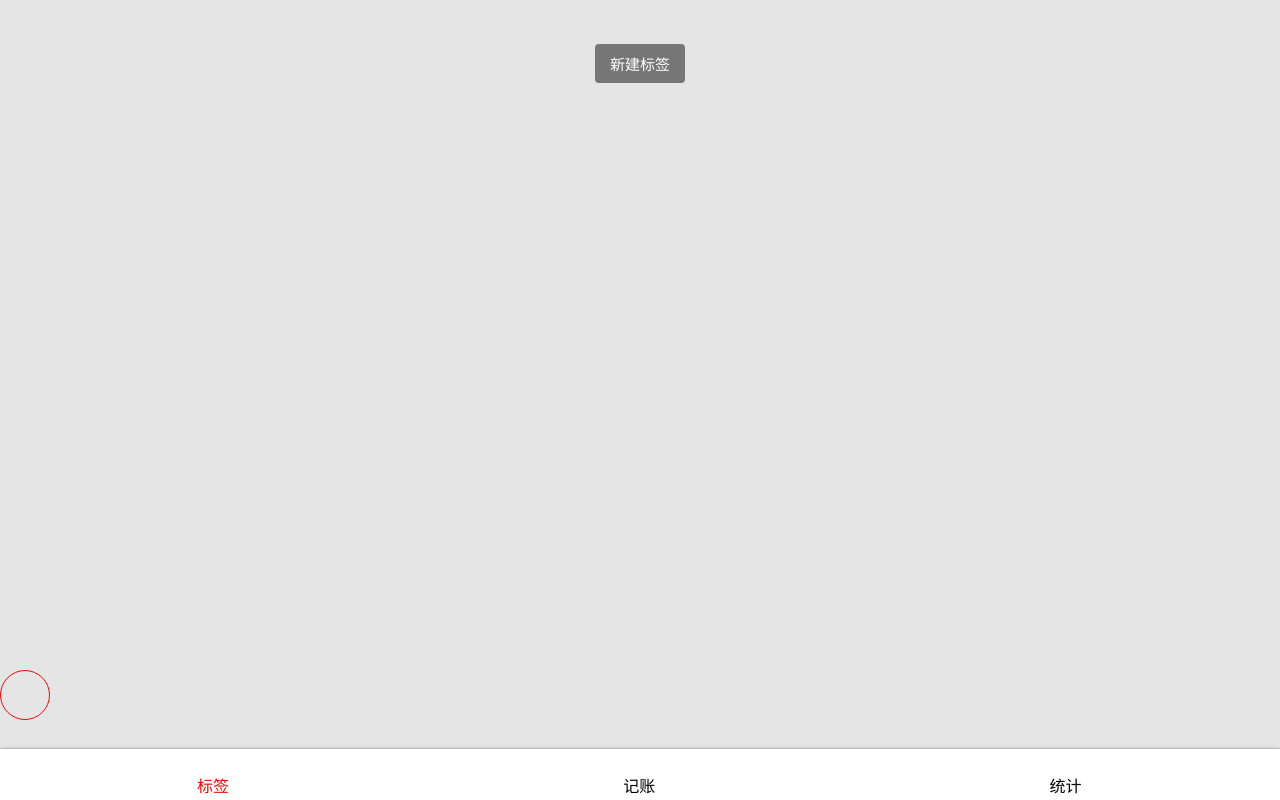
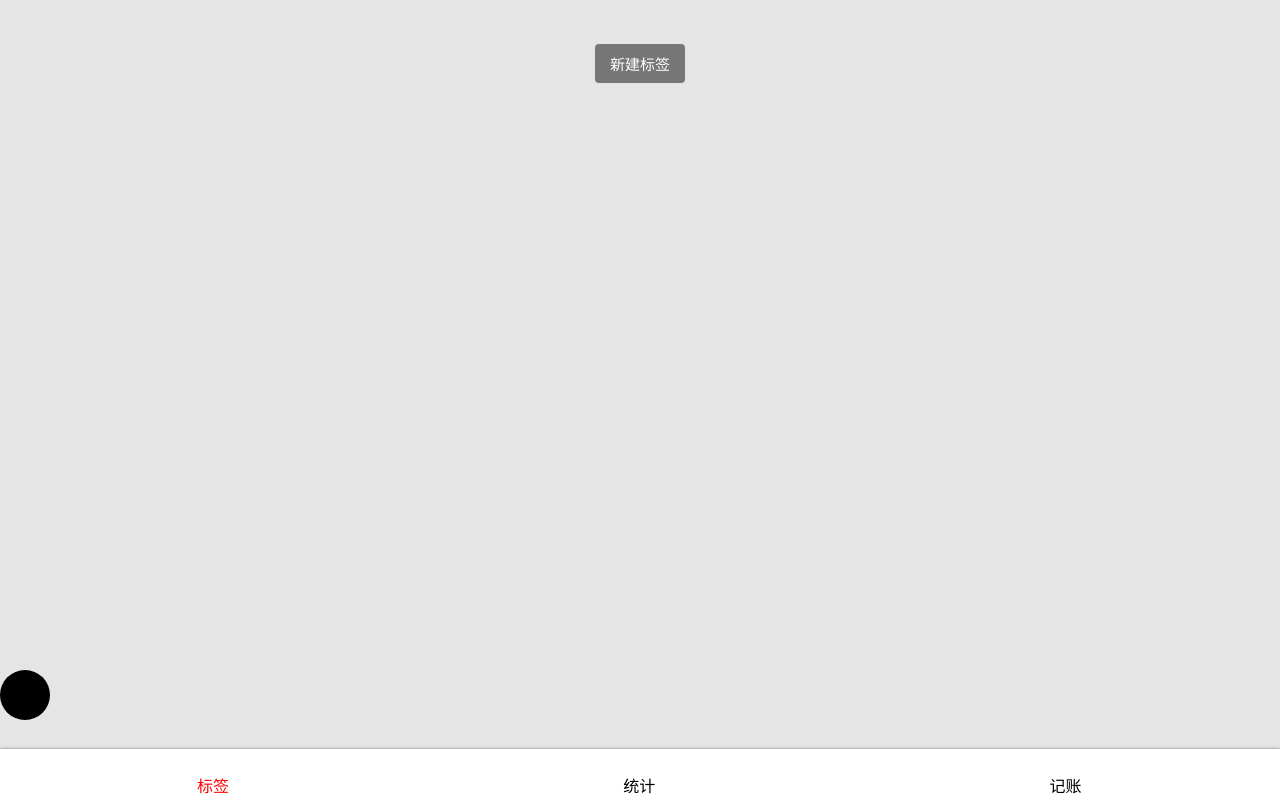
Before and after one commit to znzaznz/react-monery, a React app: page /#/tags in a window 1280 px wide. Built offline with nearby package versions, Linux system fonts and the light colour scheme.

Commit message:
新增了account组件，做统计资产功能

```diff
--- a/public/index.html
+++ b/public/index.html
@@ -14,6 +14,6 @@
   <body>
     <noscript>You need to enable JavaScript to run this app.</noscript>
     <div id="root"></div>
-    <script src="//at.alicdn.com/t/font_2096157_jat2fcw03cm.js"></script>
+    <script src="//at.alicdn.com/t/font_2096157_07za69kb6j1t.js"></script>
   </body>
 </html>
--- a/src/App.js
+++ b/src/App.js
@@ -13,7 +13,7 @@ function App() {
         <main>
             <Switch/>
             {location !== "/money" ? <NavLink to={"/money"} className={"account"}>
-                <SvgIcon name={`icon-account`} />
+                <SvgIcon name={`icon-money`} />
             </NavLink> : ""}
         </main>
         <Nav/>
--- a/src/App.scss
+++ b/src/App.scss
@@ -14,11 +14,14 @@
       left: 0;
       bottom: 0;
       border-radius: 50%;
-      border:1px solid red;
+      background-color: black;
       display: flex;
       justify-content: center;
       align-items: center;
       transform: translateY(-80px);
+      .SvgIcon{
+        fill:white;
+      }
     }
   }
 }
--- a/src/component/Nav/index.jsx
+++ b/src/component/Nav/index.jsx
@@ -10,10 +10,10 @@ export default function index() {
                     <NavLi type={"tags"} name={"标签"}/>
                 </li>
                 <li>
-                    <NavLi type={"money"} name={"记账"}/>
+                    <NavLi type={"statistics"} name={"统计"}/>
                 </li>
                 <li>
-                    <NavLi type={"statistics"} name={"统计"}/>
+                    <NavLi type={"account"} name={"记账"}/>
                 </li>
             </ul>
         </nav>
--- a/src/component/SwitchContain/index.jsx
+++ b/src/component/SwitchContain/index.jsx
@@ -5,6 +5,7 @@ import Money from "../../views/Money/Money";
 import Statistics from "../../views/Statistics/Statistics";
 import NoShow from "../../views/NoShow/NoShow";
 import Tag from "../../views/Tag"
+import Account from "../../views/Account/Account";
 
 export default function index() {
     return (
@@ -18,6 +19,9 @@ export default function index() {
             <Route path={"/money"} >
                 <Money/>
             </Route>
+            <Route path={"/account"}>
+                <Account/>
+            </Route>
             <Route path={"/statistics"} >
                 <Statistics/>
             </Route>
--- /dev/null
+++ b/src/views/Account/Account.jsx
@@ -0,0 +1,9 @@
+import React from 'react';
+
+export default function Account() {
+    return (
+        <div>
+
+        </div>
+    )
+}
```
Also changed, not shown: src/views/Account/index.scss (added).
